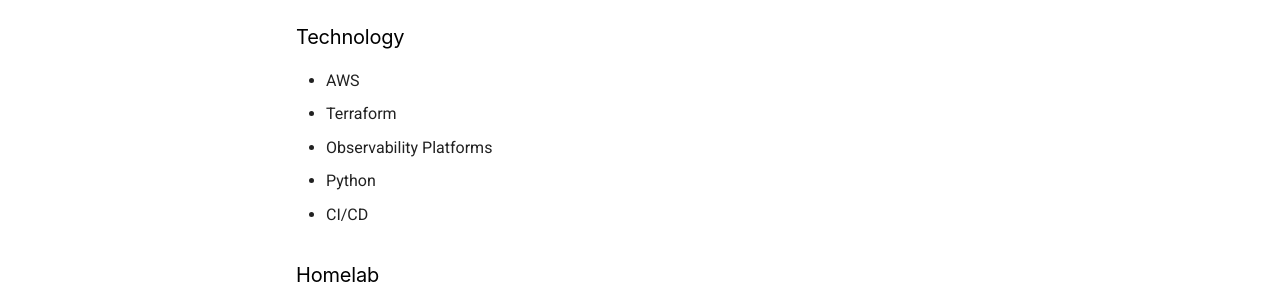
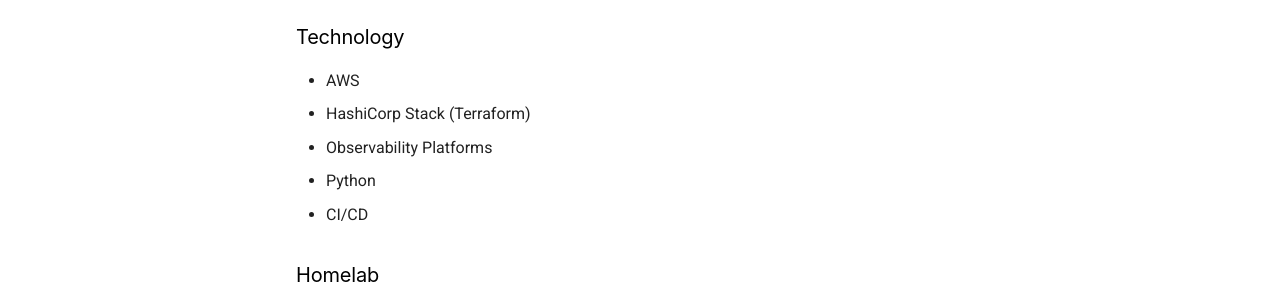
Before and after one commit to stevejoluc/stevejoluc.github.io, an MkDocs documentation site: the page built from docs/about/about.md, in a window 1280 px wide and 1337 px high. Shown: the part 612-908 px from the top of the window. Built offline with MkDocs 1.6.1 and Material for MkDocs 9.7.7, drawn with Linux system fonts in a browser that asks for light colours.

Commit message:
update about me

```diff
--- a/docs/about/about.md
+++ b/docs/about/about.md
@@ -10,7 +10,7 @@
 ## Interestes
 ### Technology
 - AWS
-- Terraform
+- HashiCorp Stack (Terraform)
 - Observability Platforms
 - Python
 - CI/CD
```
